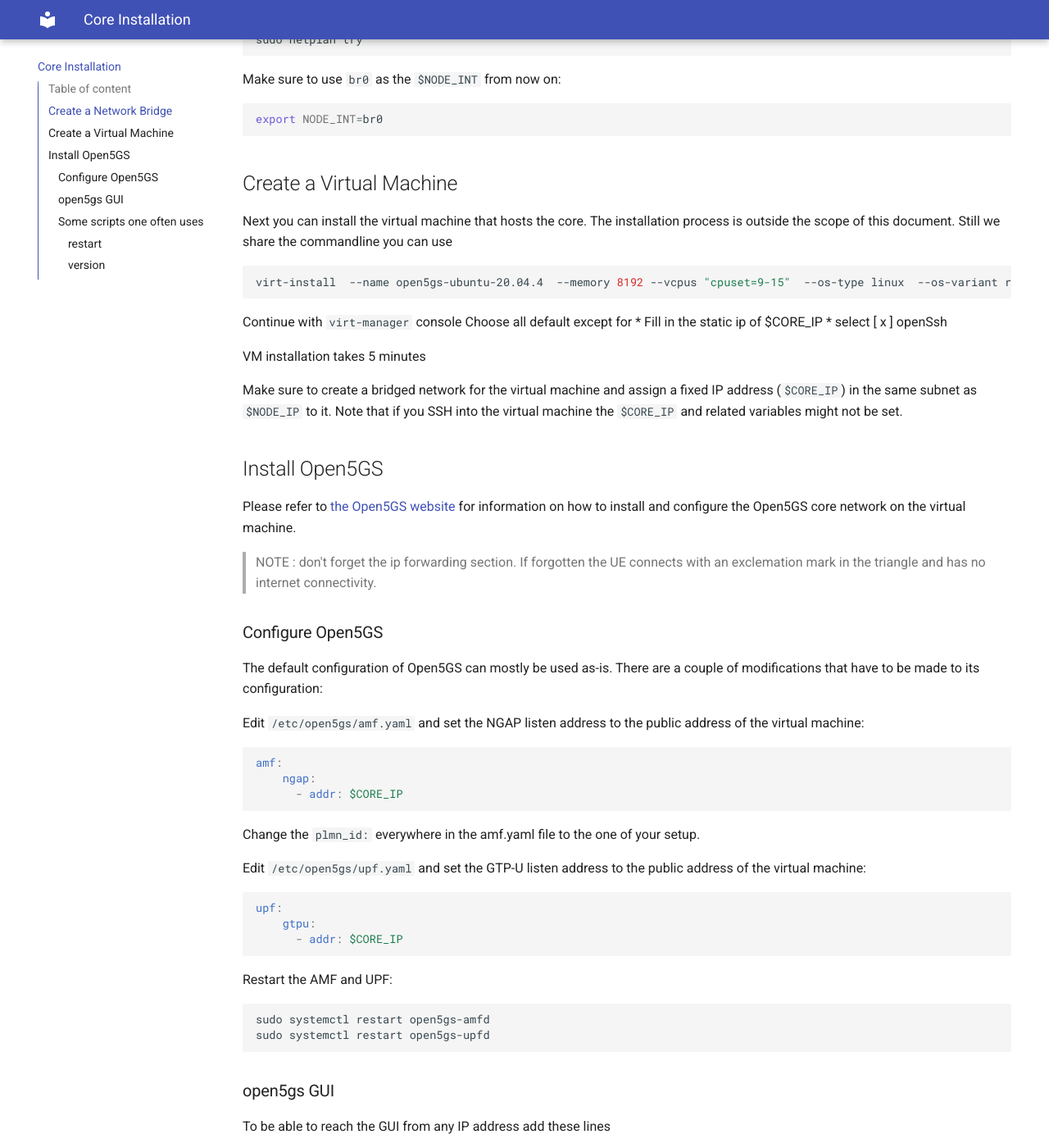
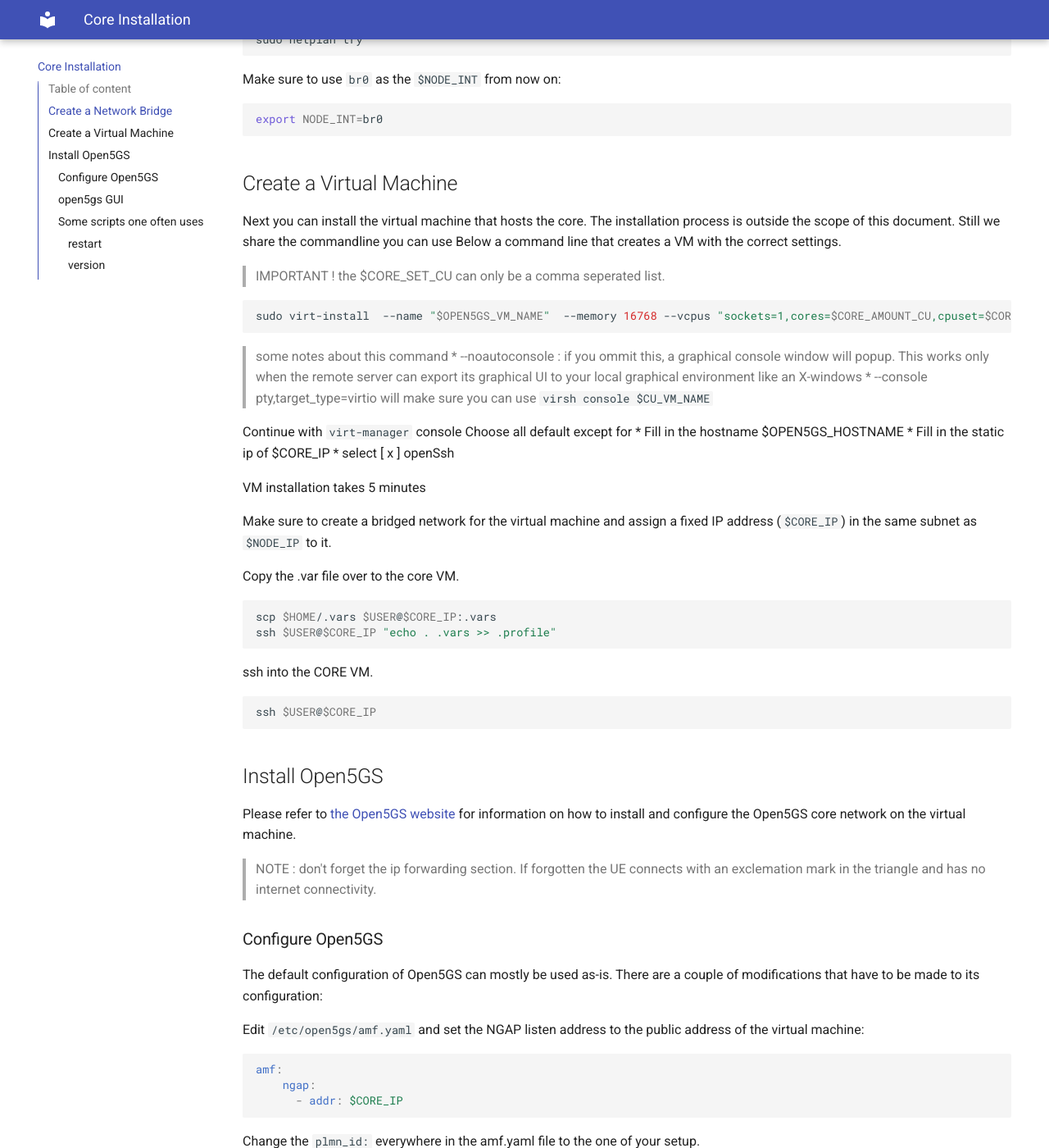
Before and after one commit to accelleran/drax-docs, an MkDocs documentation site: the page built from docs/core-install/index.md, in a window 1280 px wide and 1400 px high, scrolled down 1270 px. Shown: the whole window at 82% size. Built offline with MkDocs 1.6.1 and Material for MkDocs 9.7.7, drawn with Linux system fonts in a browser that asks for light colours; the version menu is left out.

Commit message:
adding oneliner VM creation in core part

````diff
--- a/docs/core-install/index.md
+++ b/docs/core-install/index.md
@@ -59,18 +59,41 @@ export NODE_INT=br0
 ## Create a Virtual Machine
 
 Next you can install the virtual machine that hosts the core. The installation process is outside the scope of this document. Still we share the commandline you can use
-``` bash
-virt-install  --name open5gs-ubuntu-20.04.4  --memory 8192 --vcpus "cpuset=9-15"  --os-type linux  --os-variant rhel7 --accelerate --disk "/var/lib/libvirt/images/CU-ubuntu-20~.04.4-live-server-amd64.img,device=disk,size=100,sparse=yes,cache=none,format=qcow2,bus=virtio" --network "source=br0,model=virtio" --vnc  --noautoconsole --cdrom "./ubuntu-20.04.4-live-server-amd64.iso"
+Below a command line that creates a VM with the correct settings.
+
+> IMPORTANT ! the $CORE_SET_CU can only be a comma seperated list.
+
+```bash
+sudo virt-install  --name "$OPEN5GS_VM_NAME"  --memory 16768 --vcpus "sockets=1,cores=$CORE_AMOUNT_CU,cpuset=$CORE_SET_CU"  --os-type linux  --os-variant rhel7.0 --accelerate --disk "/var/lib/libvirt/images/o5gsCORE-ubuntu-20.04.4-live-server-amd64.img,device=disk,size=100,sparse=yes,cache=none,format=qcow2,bus=virtio"  --network "source=br0,type=bridge" --vnc  --noautoconsole --cdrom "./ubuntu-20.04.4-live-server-amd64.iso"  --console pty,target_type=virtio
 ```
+
+> some notes about this command
+> * --noautoconsole : if you ommit this, a graphical console window will popup. This works only when the remote server can export its graphical UI to your local graphical environment like an X-windows
+> * --console pty,target_type=virtio will make sure you can use ```virsh console $CU_VM_NAME```
+
 Continue with ```virt-manager``` console
 Choose all default except for
+  * Fill in the hostname $OPEN5GS_HOSTNAME
   * Fill in the static ip of $CORE_IP
   * select [ x ] openSsh
 
 VM installation takes 5 minutes
 
 Make sure to create a bridged network for the virtual machine and assign a fixed IP address (`$CORE_IP`) in the same subnet as `$NODE_IP` to it.
-Note that if you SSH into the virtual machine the `$CORE_IP` and related variables might not be set.
+
+Copy the .var file over to the core VM.
+
+``` bash
+scp $HOME/.vars $USER@$CORE_IP:.vars
+ssh $USER@$CORE_IP "echo . .vars >> .profile"
+```
+
+ssh into the CORE VM.
+
+``` bash
+ssh $USER@$CORE_IP
+```
+
 
 ## Install Open5GS
 
````
Also changed, not shown: docs/index.md (+2 -1 lines), docs/kubernetes-install/index.md (+1 -0 lines).
